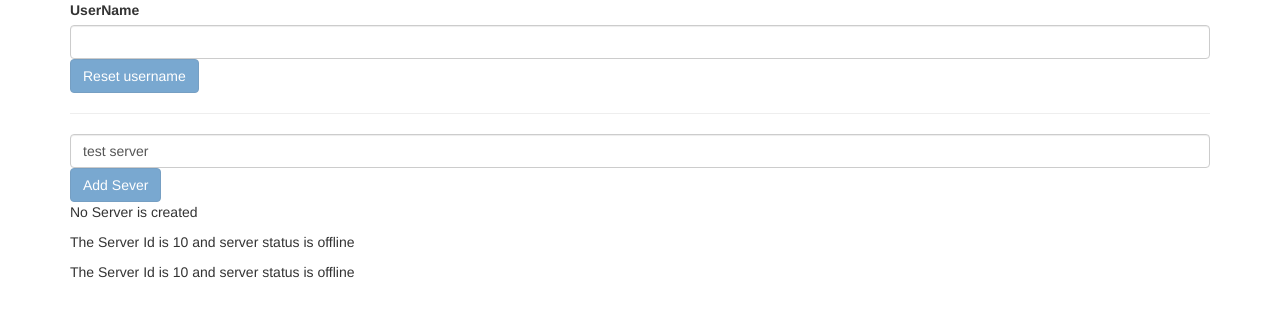
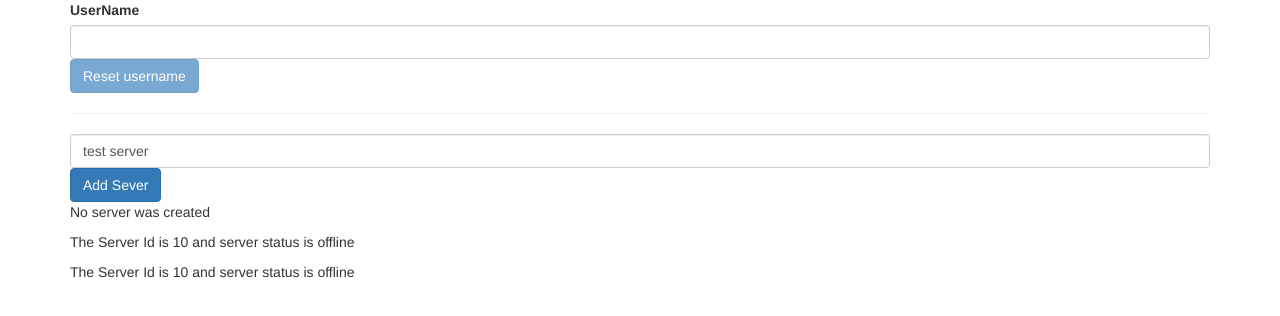
Before and after one commit to sravanreddy234/my-first-app, an Angular app: page / in a window 1280 px wide. Shown: the top 316 px of the page. Built offline with nearby package versions, Linux system fonts and the light colour scheme.

Commit message:
Directives
ngIf directive (If and else)

```diff
--- a/src/app/servers/servers.component.html
+++ b/src/app/servers/servers.component.html
@@ -2,6 +2,10 @@
 <input type="text" class="form-control" [(ngModel)] = "serverName">
 <button class= "btn btn-primary" [disabled] = "allowNewServer" (click) = "onCreateServer()">Add Sever</button>
 <!-- <p> {{ serverName }}</p> -->
-<p> {{ serverCreatingStatus }}</p>
+<!-- <p> {{ serverCreatingStatus }}</p> -->
+<p *ngIf = "serverCreated; else noServer"> server is created and server name is {{ serverName}}</p>
+<ng-template #noServer>
+    <p>No server was created</p>
+</ng-template>
 <app-server></app-server>
 <app-server></app-server>
--- a/src/app/servers/servers.component.ts
+++ b/src/app/servers/servers.component.ts
@@ -9,15 +9,16 @@ export class ServersComponent implements OnInit {
     allowNewServer = false;
     serverCreatingStatus = "No Server is created";
     serverName = "test server";
-
+    serverCreated = false;
   constructor() {
     setTimeout(() => {
-      this.allowNewServer = true;
+      this.allowNewServer = false;
     }, 2000);
   }
   ngOnInit(): void {
   }
   onCreateServer(){
+    this.serverCreated = true;
     this.serverCreatingStatus = "Server is Created "+this.serverName;
   }
 
```
